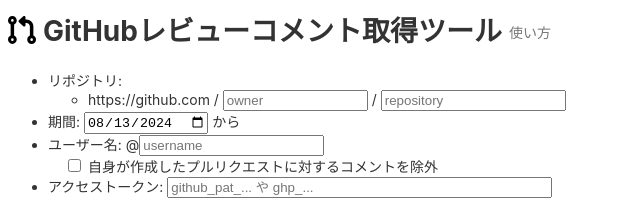
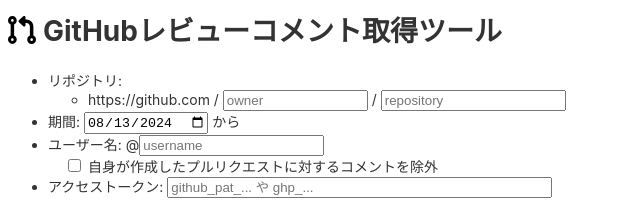
Before and after one commit to torasagi/github-comments-viewer, a plain HTML site: page index.html in a window 1280 px wide. Shown: the top 209 px of the page, 0-640 px from the left. Drawn offline with Linux system fonts and the light colour scheme.

Commit message:
Remove usage

```diff
--- a/index.html
+++ b/index.html
@@ -16,7 +16,6 @@
         </svg>
       </div>
       <h1>GitHubレビューコメント取得ツール</h1>
-      <a href="#usage">使い方</a>
     </div>
 
     <div id="input-form">
```
